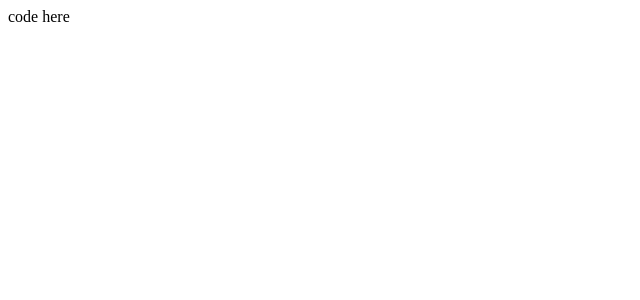
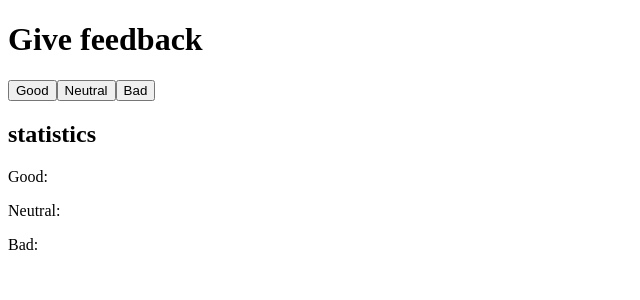
Before and after one commit to Sephydev/full-stack-open-part1, a React (Vite) app in the folder unicafe/: page / in a window 1280 px wide. Shown: the top 300 px of the page, without its empty margins (0-640 px from the left). Built offline with nearby package versions, Linux system fonts and the light colour scheme.

Commit message:
Add basic tags without functionality

```diff
--- a/unicafe/src/App.jsx
+++ b/unicafe/src/App.jsx
@@ -8,7 +8,14 @@
 
   return (
     <div>
-      code here
+      <h1>Give feedback</h1>
+      <button>Good</button>
+      <button>Neutral</button>
+      <button>Bad</button>
+      <h2>statistics</h2>
+      <p>Good:</p>
+      <p>Neutral:</p>
+      <p>Bad:</p>
     </div>
   )
 }
```
